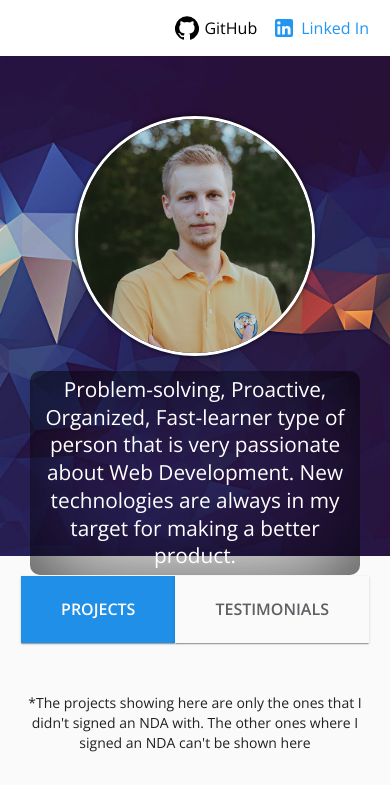
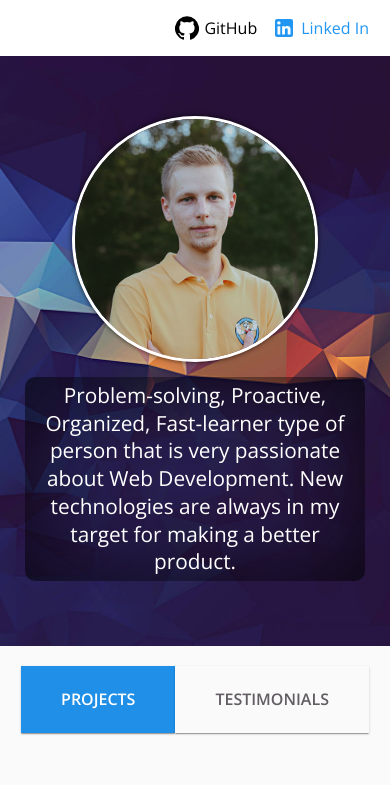
Before and after one commit to MariusParasca/portofolio, a Next.js app: page / in a window 390 px wide. Shown: the top 785 px of the page. Built offline with nearby package versions, Linux system fonts and the light colour scheme.

Commit message:
fix mobile bug

```diff
--- a/package.json
+++ b/package.json
@@ -6,9 +6,6 @@
     "@material-ui/core": "^4.11.3",
     "@material-ui/icons": "^4.11.2",
     "@material-ui/lab": "^4.0.0-alpha.57",
-    "@testing-library/jest-dom": "^5.11.10",
-    "@testing-library/react": "^11.2.6",
-    "@testing-library/user-event": "^13.1.5",
     "clsx": "^1.1.1",
     "next": "latest",
     "react": "^17.0.2",
--- a/pages/_app.js
+++ b/pages/_app.js
@@ -37,8 +37,6 @@ export default function MyApp(props) {
       <Head>
         <title>Marius Parasca | Portfolio</title>
         <meta charset="utf-8" />
-        <link rel="icon" href="%PUBLIC_URL%/favicon.ico" />
-        <link rel="manifest" href="%PUBLIC_URL%/manifest.json" />
         <meta name="theme-color" content="#000000" />
         <meta
           name="description"
--- a/src/components/Main/Main.module.css
+++ b/src/components/Main/Main.module.css
@@ -11,6 +11,7 @@
 }
 
 .mainTextWrapper {
+  box-sizing: content-box;
   background-image: url('../../images/bg.jpg');
   background-repeat: no-repeat;
   background-position: right;
```
